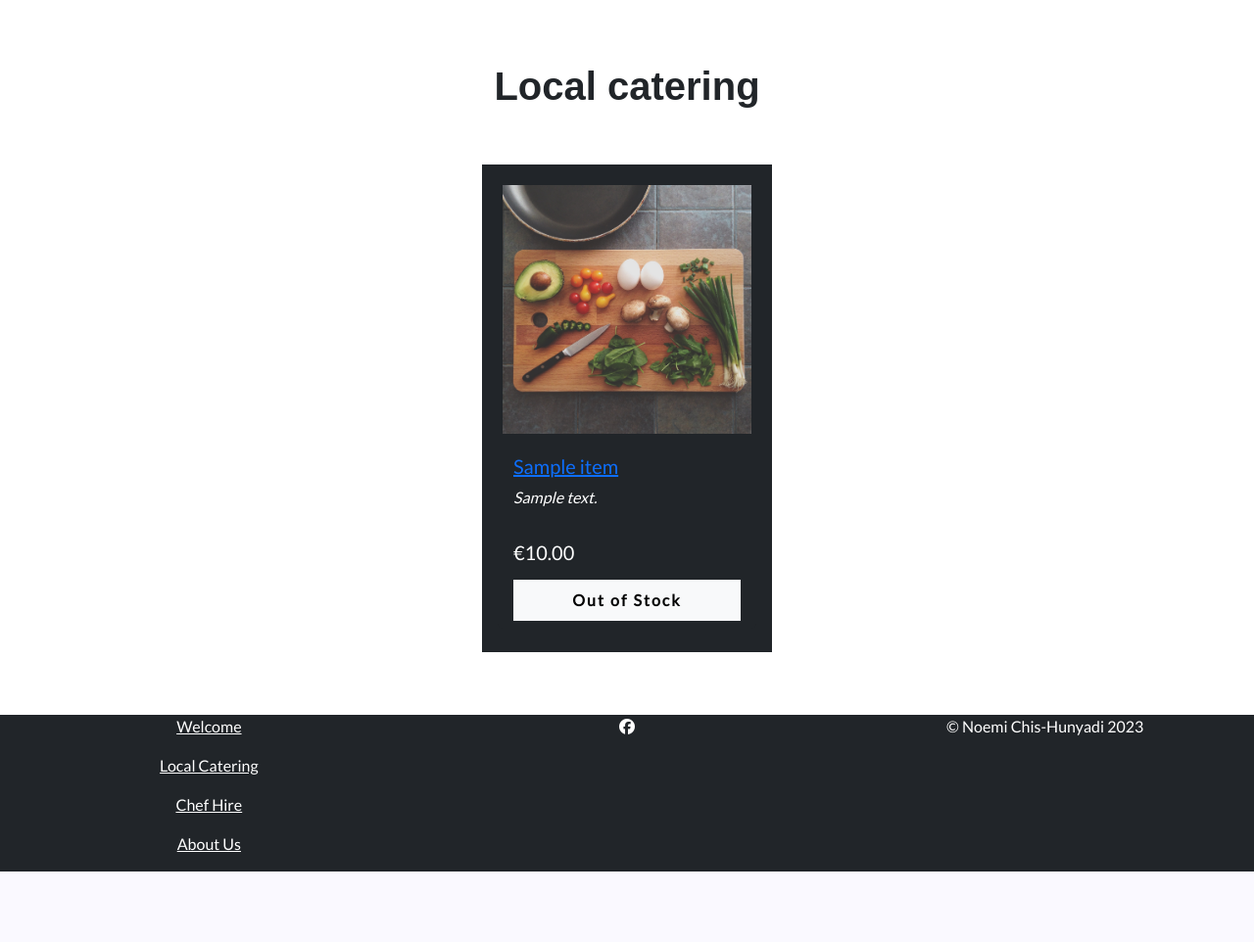
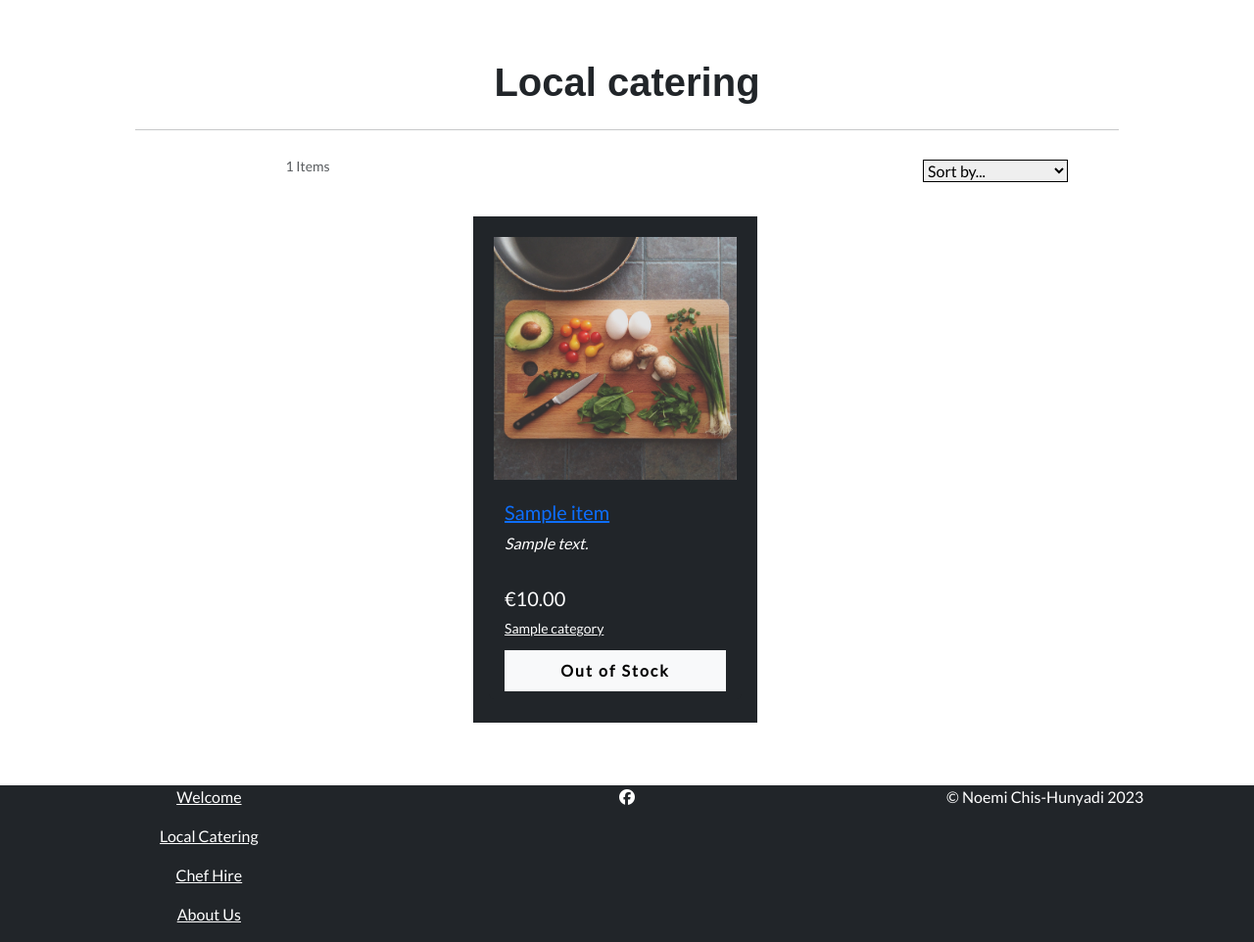
Before and after one commit to noemichis/devil-on-pans, a Django app: page /catering/ in a window 1280 px wide. Shown: the part 248-1210 px from the top of the page at 98% size. Before the commit the page ends 1138 px from the top, so only its background shows below. Run offline with Django 3.2, Linux system fonts and the light colour scheme; tables that the repository leaves empty hold one stand-in row (values such as "Sample post"); some libraries are stand-ins or nearby versions; some web fonts are replaced.

Commit message:
Added sorting functionality + html/updated bootstrap

```diff
--- a/catering/templates/items/item_detail.html
+++ b/catering/templates/items/item_detail.html
@@ -25,7 +25,7 @@
         <p class="small mt-0 mb-1">
           Category:
           <a class="text-muted" href="{% url 'items' %}?category={{ item.category.name }}">
-            </i>{{ item.category.friendly_name }}
+            {{ item.category.friendly_name }}
           </a>
         </p>
         {% endif %}
--- a/catering/templates/items/items.html
+++ b/catering/templates/items/items.html
@@ -12,9 +12,45 @@
 
 {% block content %}
 <div class="container-fluid bg-white py-5">
-  <div class="row mb-3">
-    <div class="col-12 my-2 text-dark text-center">
+  <div class="row mb-1">
+    <div class="col-12 my-1 text-dark text-center">
       <h1 class="logo-font p-2 mt-0"><strong>Local catering</strong></h1>
+      <hr class="p-1 mb-0 mx-auto">
+      {% for category in current_categories %}
+      <a class="logo-font text-decoration-none" href="{% url 'items' %}?category={{ category.name }}">
+        <h3 class="p-2 mt-1 text-dark">{{ category.friendly_name }}</h3>
+      </a>
+      {% endfor %}
+    </div>
+  </div>
+  <div class="row">
+    <div class="row mt-1 mb-2">
+      <div class="col-12 col-md-6 my-auto order-md-last d-flex justify-content-center justify-content-md-end">
+        <div class="sort-select-wrapper w-50">
+          <select id="sort-selector"
+            class="custom-select custom-select-sm rounded-0 border border-{% if current_sorting != 'None_None' %}info{% else %}black{% endif %}">
+            <option value="reset" {% if current_sorting == 'None_None' %}selected{% endif %}>Sort by...</option>
+            <option value="price_asc" {% if current_sorting == 'price_asc' %}selected{% endif %}>Price (low to high)
+            </option>
+            <option value="price_desc" {% if current_sorting == 'price_desc' %}selected{% endif %}>Price (high to low)
+            </option>
+            <option value="name_asc" {% if current_sorting == 'name_asc' %}selected{% endif %}>Name (A-Z)</option>
+            <option value="name_desc" {% if current_sorting == 'name_desc' %}selected{% endif %}>Name (Z-A)</option>
+            <option value="category_asc" {% if current_sorting == 'category_asc' %}selected{% endif %}>Category (A-Z)
+            </option>
+            <option value="category_desc" {% if current_sorting == 'category_desc' %}selected{% endif %}>Category (Z-A)
+            </option>
+          </select>
+        </div>
+      </div>
+      <div class="col-12 col-md-6 order-md-first">
+        <p class="text-muted mt-1 text-center text-md-left">
+          {% if search_term or current_categories or current_sorting != 'None_None' %}
+          <span class="small text-dark"><a href="{% url 'items' %}">All items</a> | </span>
+          {% endif %}
+          <small>{{ items|length }} Items{% if search_term %} found for
+            <strong>"{{ search_term }}"</strong>{% endif %}</small>
+        </p>
       </div>
     </div>
     <div class="row">
@@ -29,6 +65,13 @@
             </a>
             <p class="card-text fst-italic">{{ item.description }}</p>
             <h5 class="mb-1 mt-auto">€{{ item.price }}</h5>
+            {% if item.category %}
+            <p class="small mt-1 mb-0">
+              <a class="text-white" href="{% url 'items' %}?category={{ item.category.name }}">
+                {{ item.category.friendly_name }}
+              </a>
+            </p>
+            {% endif %}
           </div>
           <div class="card-footer border-0 mb-2">
             {% if item.in_stock %}
@@ -63,4 +106,5 @@
       {% endif %}
     </div>
   </div>
+</div>
 {% endblock %}
--- a/catering/views.py
+++ b/catering/views.py
@@ -12,8 +12,24 @@ def all_items(request):
     items = Item.objects.all()
     query = None
     categories = None
+    sort = None
+    direction = None
 
     if request.GET:
+        if 'sort' in request.GET:
+            sortkey = request.GET['sort']
+            sort = sortkey
+            if sortkey == 'name':
+                sortkey = 'lower_name'
+                items = items.annotate(lower_name=Lower('name'))
+            if sortkey == 'category':
+                sortkey = 'category__name'
+            if 'direction' in request.GET:
+                direction = request.GET['direction']
+                if direction == 'desc':
+                    sortkey = f'-{sortkey}'
+            items = items.order_by(sortkey)
+
         if 'category' in request.GET:
             categories = request.GET['category'].split(',')
             items = items.filter(category__name__in=categories)
@@ -23,21 +39,24 @@ def all_items(request):
             query = request.GET['q']
             if not query:
                 messages.error(
-                  request, "You didn't enter any search criteria!"
-                  )
-                return redirect(reverse('products'))
+                    request, "You didn't enter any search criteria!"
+                )
+                return redirect(reverse('items'))
 
             queries = (
-              Q(name__icontains=query) |
-              Q(description__icontains=query) |
-              Q(category__name__icontains=query)
-              )
+                Q(name__icontains=query) |
+                Q(description__icontains=query) |
+                Q(category__name__icontains=query)
+            )
             items = items.filter(queries)
 
+    current_sorting = f'{sort}_{direction}'
+
     context = {
-      'items': items,
-      'search_term': query,
-      'current_categories': categories,
+        'items': items,
+        'search_term': query,
+        'current_categories': categories,
+        'current_sorting': current_sorting,
     }
 
     return render(request, 'items/items.html', context)
```
Lines whose indentation alone changed are shown as unchanged.
